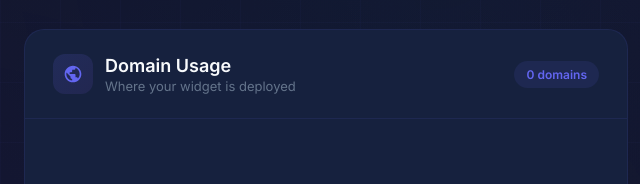
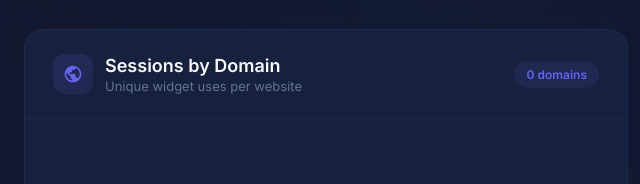
Before and after one commit to moliveirapinto/d365-modern-chat-widget, a website built with webpack: page analytics.html in a window 1280 px wide. Shown: the part 338-522 px from the top of the page, 0-640 px from the left. Built offline with nearby package versions, Linux system fonts and the light colour scheme.

Commit message:
quick fix

```diff
--- a/analytics.html
+++ b/analytics.html
@@ -695,8 +695,8 @@
                             <svg viewBox="0 0 24 24"><path d="M12 2C6.48 2 2 6.48 2 12S6.48 22 12 22 22 17.52 22 12 17.52 2 12 2ZM11 19.93C7.05 19.44 4 16.08 4 12C4 11.38 4.08 10.79 4.21 10.21L9 15V16C9 17.1 9.9 18 11 18V19.93ZM17.9 17.39C17.64 16.58 16.9 16 16 16H15V13C15 12.45 14.55 12 14 12H8V10H10C10.55 10 11 9.55 11 9V7H13C14.1 7 15 6.1 15 5V4.59C17.93 5.78 20 8.65 20 12C20 14.08 19.2 15.97 17.9 17.39Z"/></svg>
                         </div>
                         <div>
-                            <h2>Domain Usage</h2>
-                            <p>Where your widget is deployed</p>
+                            <h2>Sessions by Domain</h2>
+                            <p>Unique widget uses per website</p>
                         </div>
                     </div>
                     <span class="card-badge" id="domainCount">0 domains</span>
--- a/cloudflare-worker/analytics-worker-d1.js
+++ b/cloudflare-worker/analytics-worker-d1.js
@@ -65,10 +65,11 @@ export default {
           FROM events
         `).first();
 
-        // Get counts by domain
+        // Get counts by domain (only load events = sessions)
         const domainResults = await env.DB.prepare(`
           SELECT domain, COUNT(*) as count
           FROM events
+          WHERE type = 'load'
           GROUP BY domain
           ORDER BY count DESC
         `).all();
```
Also changed, not shown: 1 other file.
